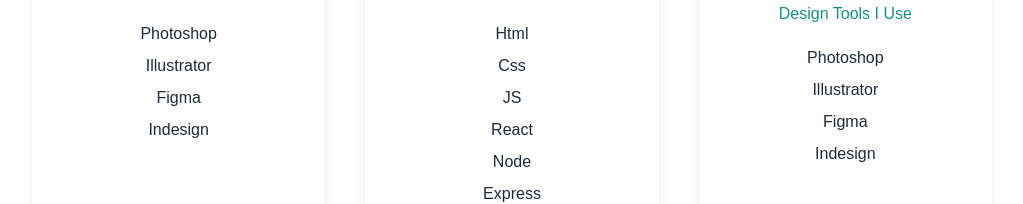
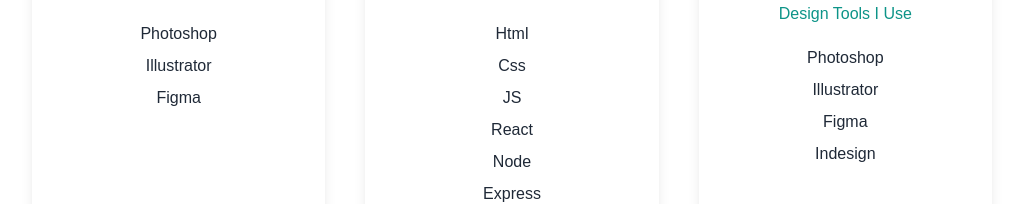
Before and after one commit to Quantumminded/my-portfolio, a Next.js app: page / in a window 1280 px wide. Shown: the part 1589-1793 px from the top of the page, without its empty margins (128-1151 px from the left). Built offline with nearby package versions, Linux system fonts and the light colour scheme.

Commit message:
Update index.js

```diff
--- a/pages/index.js
+++ b/pages/index.js
@@ -101,7 +101,6 @@
               <p className="text-gray-800 py-1">Photoshop</p>
               <p className="text-gray-800 py-1">Illustrator</p>
               <p className="text-gray-800 py-1">Figma</p>
-              <p className="text-gray-800 py-1">Indesign</p>
             </div>
             <div className="text-center shadow-lg p-10 rounded-xl my-10 dark:bg-white flex-1">
               <Image src={code} width={100} height={100} />
```
